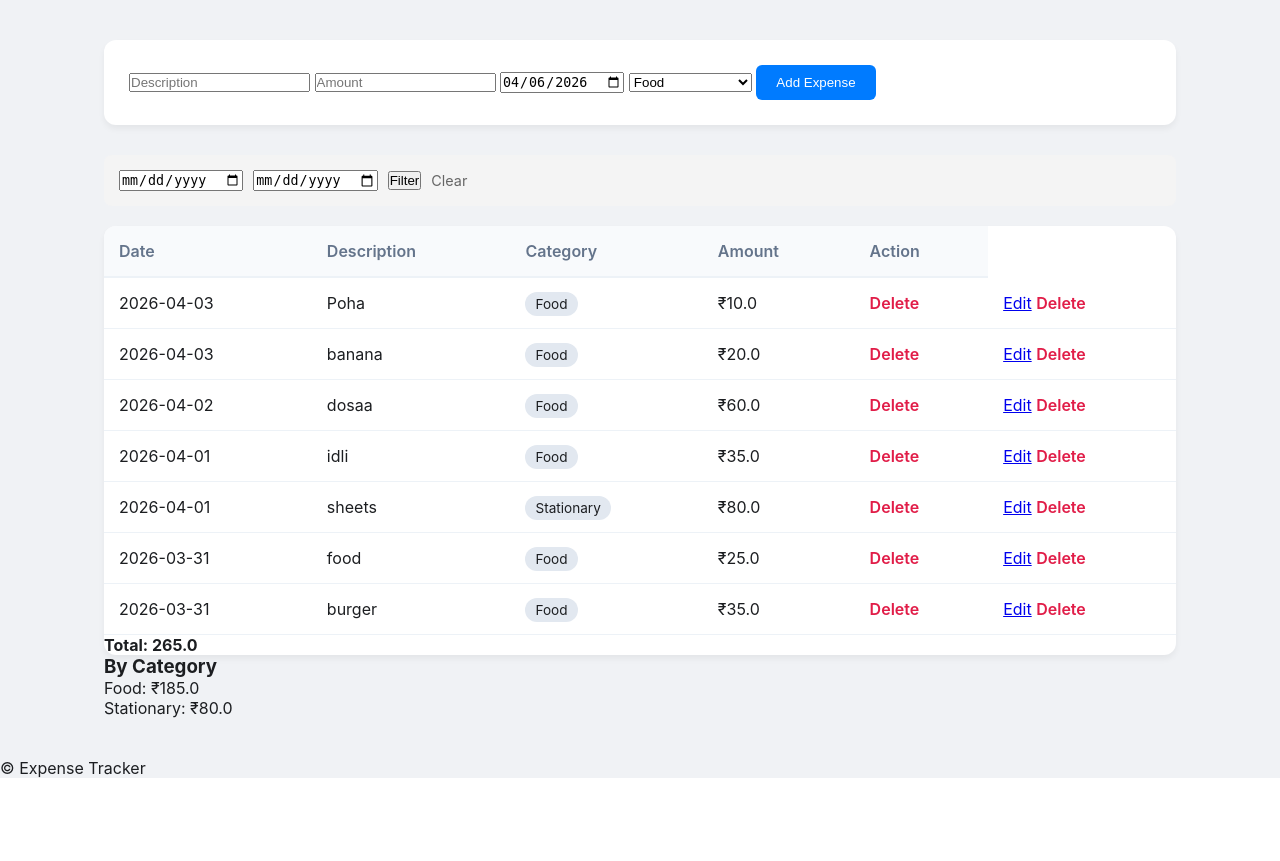
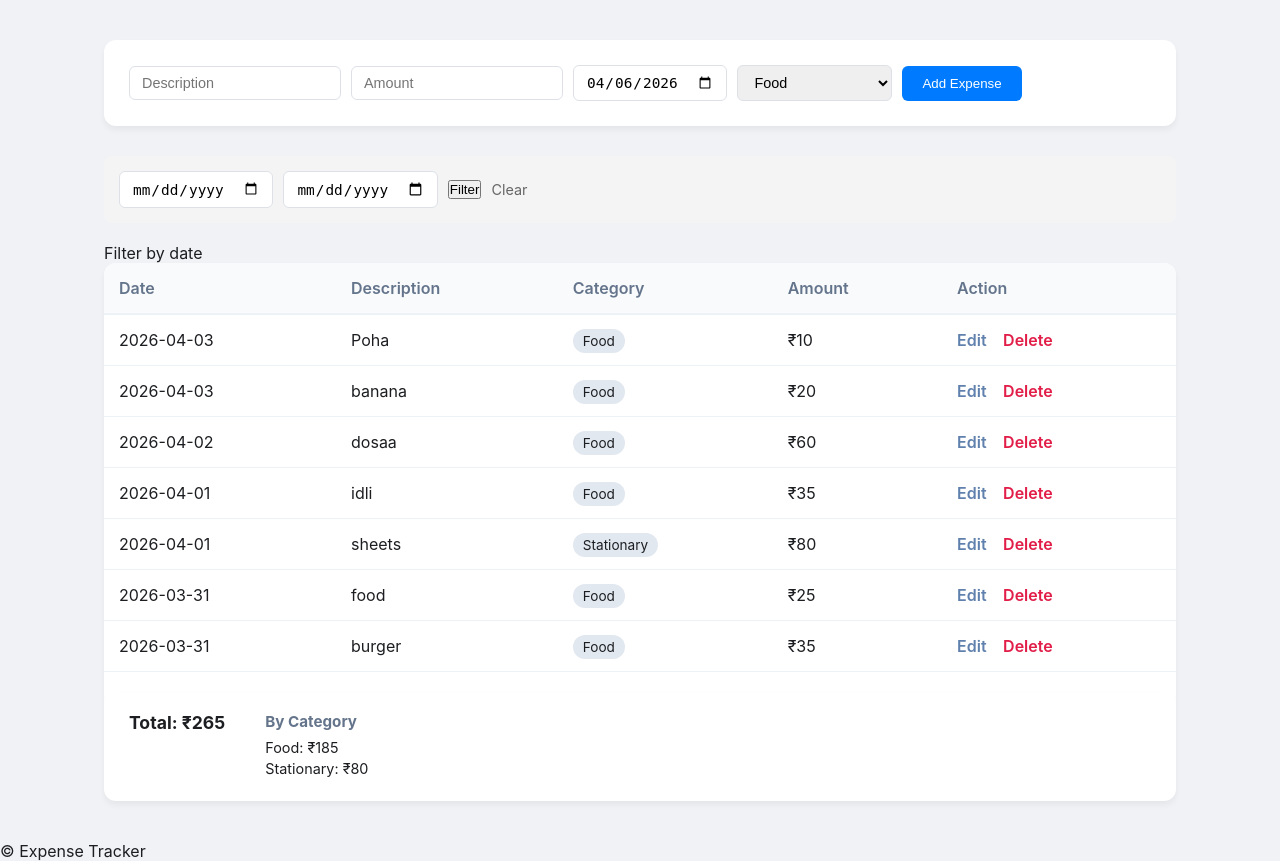
Before and after one commit to AkshitaSharma211/expense-tracker, a Flask app: page / in a window 1280 px wide. Shown: the part 52-913 px from the top of the page. Before the commit the page ends 830 px from the top, so only its background shows below. Run offline with Flask 3, Linux system fonts and the light colour scheme.

Commit message:
fix: UI cleanup,fix amounts formatting

```diff
--- a/static/style.css
+++ b/static/style.css
@@ -45,3 +45,55 @@ td { padding: 15px; border-bottom: 1px solid #edf2f7; }
     color: #666;
     font-size: 0.9rem;
 }
+
+input[type="text"],
+input[type="number"],
+input[type="date"],
+select {
+    padding: 8px 12px;
+    border: 1px solid #dde1e7;
+    border-radius: 6px;
+    font-size: 0.9rem;
+    outline: none;
+}
+input:focus, select:focus {
+    border-color: #6080ad;
+}
+
+.form-card form {
+    display: flex;
+    gap: 10px;
+    align-items: center;
+    flex-wrap: wrap;
+}
+
+.summary-card {
+    background: white;
+    border-radius: 12px;
+    padding: 20px 25px;
+    box-shadow: 0 4px 6px rgba(0,0,0,0.05);
+    margin-top: 20px;
+    display: flex;
+    gap: 40px;
+    align-items: flex-start;
+}
+.total {
+    font-size: 1.1rem;
+    color: #1c1e21;
+}
+.category-totals h3 {
+    font-size: 0.95rem;
+    color: #64748b;
+    margin-bottom: 8px;
+}
+.category-totals p {
+    font-size: 0.9rem;
+    margin-bottom: 4px;
+}
+
+.edit-link {
+    color: #6080ad;
+    text-decoration: none;
+    font-weight: 600;
+    margin-right: 12px;
+}
--- a/templates/index.html
+++ b/templates/index.html
@@ -43,6 +43,10 @@
     </form>
 </section>
 
+<section class="filter-card">
+    <p>Filter by date</p>
+    <form method="GET" action="/">
+
 
 <div class="table-container">
     <table>
@@ -61,10 +65,9 @@
                 <td>{{ expense.date }}</td>
                 <td>{{ expense.description }}</td>
                 <td><span class="tag">{{ expense.category }}</span></td>
-                <td>₹{{ expense.amount }}</td>
-                                <td><a href="/delete/{{ expense.id }}" class="delete-link">Delete</a></td>
+                <td>₹{{ "%.0f" | format(expense.amount) }}</td>
                                 <td>
-                                    <a href="/edit/{{ expense.id }}">Edit</a>
+                                    <a href="/edit/{{ expense.id }}" class="edit-link">Edit</a>
         <a href="/delete/{{ expense.id }}" class="delete-link">Delete</a>
                                 </td>
             </tr>
@@ -72,17 +75,18 @@
 
         </tbody>
     </table>
+
+
+<div class="summary-card">
     <div class="total">
-        <strong> Total: {{ total}}
-        </strong>
+        <strong>Total: ₹{{ "%.0f"|format(total) }}</strong>
     </div>
-</div>
-
-<div class="category-totals">
-    <h3>By Category</h3>
-    {% for category, amount in category_totals.items() %}
-        <p>{{ category }}: ₹{{ amount }}</p>
-    {% endfor %}
+    <div class="category-totals">
+        <h3>By Category</h3>
+        {% for category, amount in category_totals.items() %}
+            <p>{{ category }}: ₹{{ "%.0f"|format(amount) }}</p>
+        {% endfor %}
+    </div>
 </div>
 
 
```
Also changed, not shown: instance/expenses.db.
